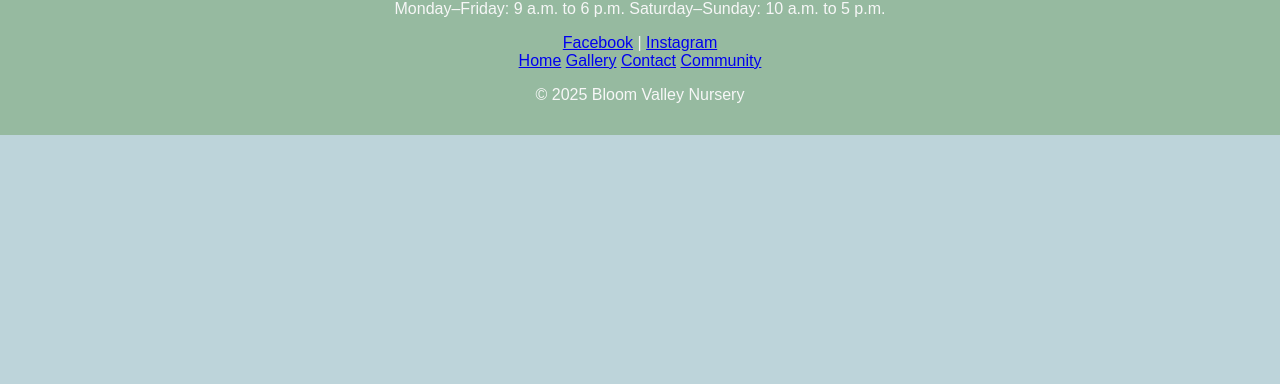
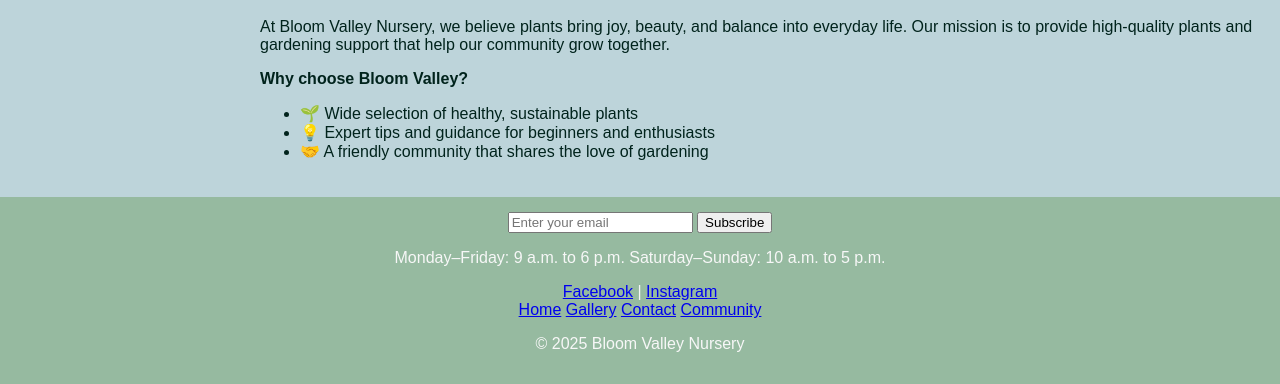
Before and after one commit to ziningming636/bloom-valley-website, a plain HTML site: page contact.html in a window 1280 px wide. Shown: the part 526-910 px from the top of the page. Before the commit the page ends 800 px from the top, so only its background shows below. Drawn offline with nearby package versions, Linux system fonts and the light colour scheme.

Commit message:
Update contact.html

```diff
--- a/contact.html
+++ b/contact.html
@@ -35,6 +35,19 @@
       <textarea name="message" rows="4" cols="30" required></textarea><br><br>
       <input type="submit" value="Send">
     </form>
+    <section class="about-us">
+      <h2>About Us</h2>
+      <p class="body-text">
+        At Bloom Valley Nursery, we believe plants bring joy, beauty, and balance into everyday life.
+        Our mission is to provide high-quality plants and gardening support that help our community grow together.
+      </p>
+      <p class="body-strong">Why choose Bloom Valley?</p>
+      <ul>
+        <li>🌱 Wide selection of healthy, sustainable plants</li>
+        <li>💡 Expert tips and guidance for beginners and enthusiasts</li>
+        <li>🤝 A friendly community that shares the love of gardening</li>
+      </ul>
+    </section>
   </main>
 
   <footer>
```
